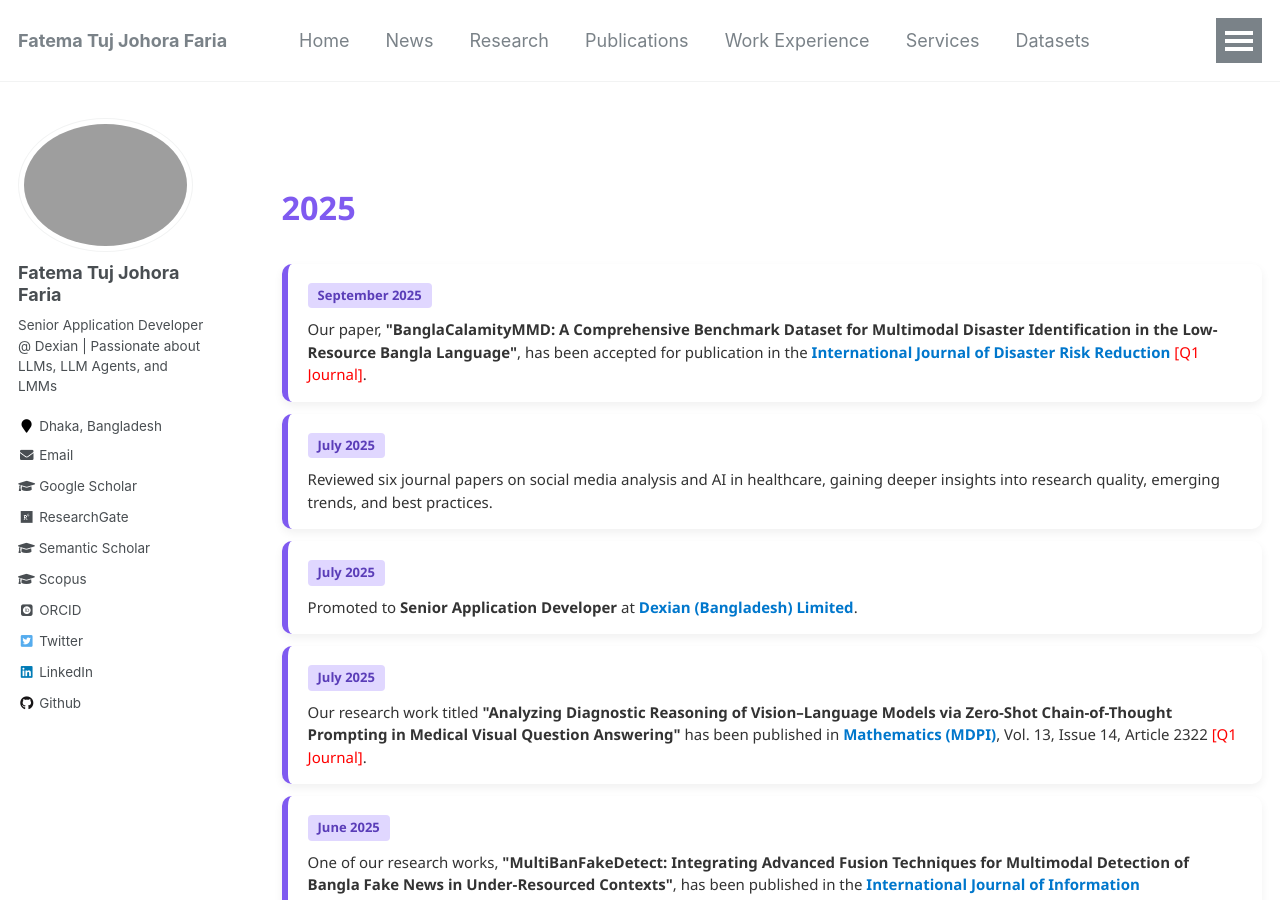
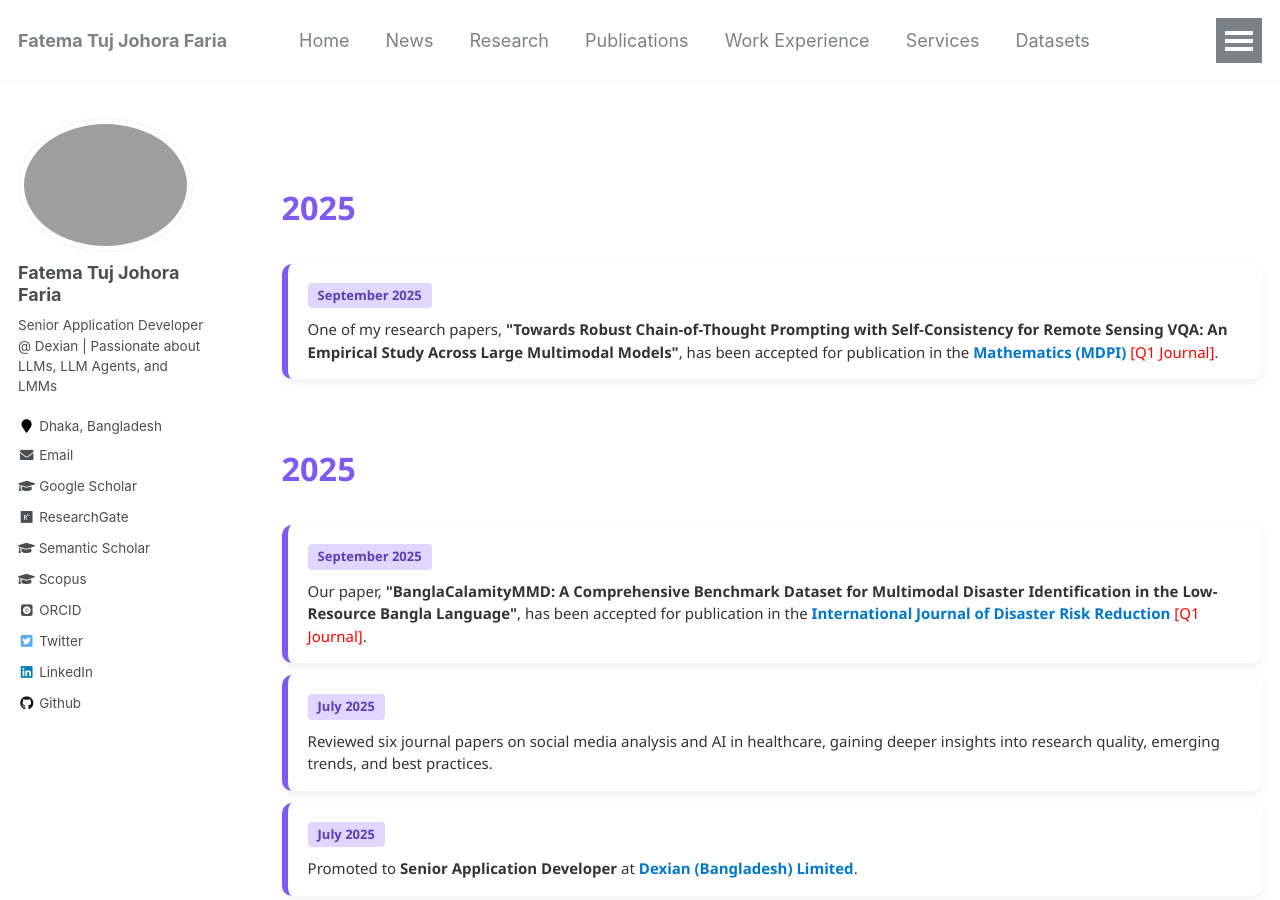
Before and after one commit to fatemafaria142/fatemafaria142.github.io, a Jekyll site: the page built from _pages/news.md, in a window 1280 px wide and 900 px high. Built offline with Jekyll 4.4.1, drawn with Linux system fonts in a browser that asks for light colours; some web fonts are replaced.

Commit message:
Update news

```diff
--- a/_pages/news.md
+++ b/_pages/news.md
@@ -87,6 +87,14 @@
 <div class="news-wrapper">
 
 <!-- 2025 -->
+<div class="year-header" style="color:#7f5af0;">2025</div>
+<div class="news-card y2025">
+  <div class="news-date">September 2025</div>
+  <div class="news-desc">
+   One of my research papers, <strong>"Towards Robust Chain-of-Thought Prompting with Self-Consistency for Remote Sensing VQA: An Empirical Study Across Large Multimodal Models"</strong>, has been accepted for publication in the <a class="news-link" href="https://www.mdpi.com/journal/mathematics" target="_blank">Mathematics (MDPI)</a> <span style="color:red;">[Q1 Journal]</span>.
+  </div>
+</div>
+
 <div class="year-header" style="color:#7f5af0;">2025</div>
 <div class="news-card y2025">
   <div class="news-date">September 2025</div>
```
